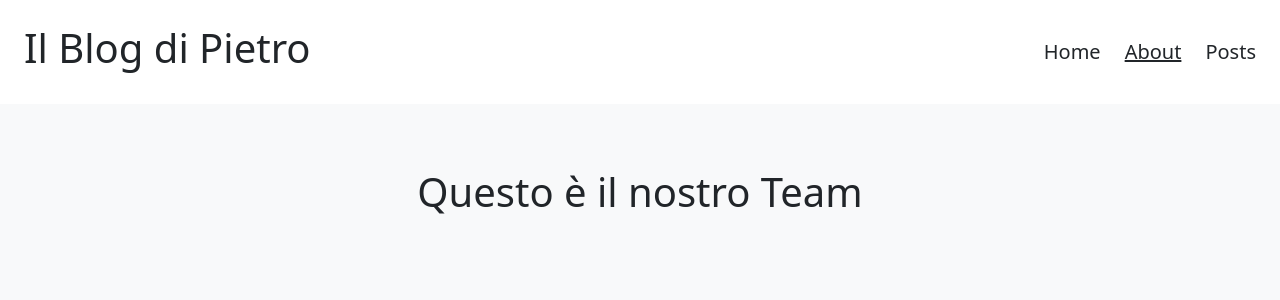
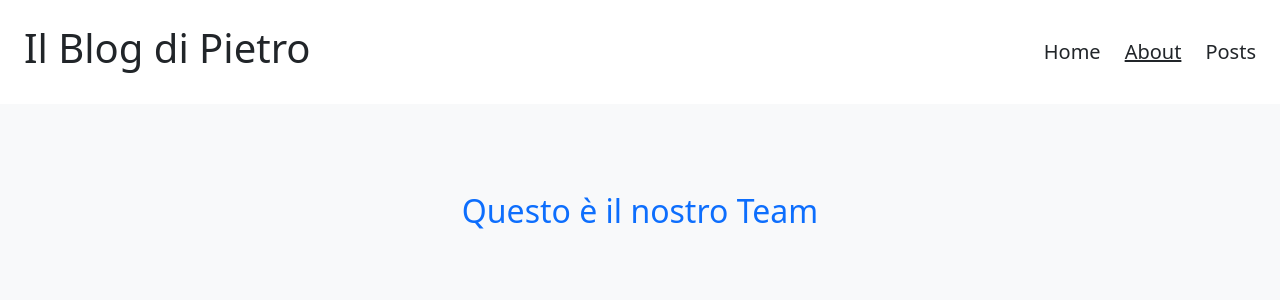
Before and after one commit to Pietroo03/react-router, a React (Vite) app: page /about in a window 1280 px wide. Shown: the top 300 px of the page. Built offline with nearby package versions, Linux system fonts and the light colour scheme.

Commit message:
add changes

```diff
--- a/src/App.jsx
+++ b/src/App.jsx
@@ -1,6 +1,4 @@
 import { BrowserRouter, Routes, Route } from 'react-router-dom'
-import AppHeader from './components/AppHeader'
-import AppMain from './components/AppMain'
 import DefaultLayout from './pages/DefaultLayout'
 import Home from './pages/Homepage'
 import About from './pages/About'
--- a/src/pages/About.jsx
+++ b/src/pages/About.jsx
@@ -4,7 +4,7 @@ export default function About() {
         <>
 
             <main className="text-center pt-3 vh-100">
-                <h1>Questo è il nostro Team</h1>
+                <h2 className="mt-4 text-primary">Questo è il nostro Team</h2>
             </main>
 
         </>
--- a/src/pages/Homepage.jsx
+++ b/src/pages/Homepage.jsx
@@ -3,8 +3,8 @@ export default function Home() {
     return (
         <>
 
-            <main className="text-center pt-3 vh-100">
-                <h2>Benvenuti nel mio Blog</h2>
+            <main className="text-center pt-4 vh-100">
+                <h2 className=" mt-4 text-primary">Benvenuti nel mio Blog</h2>
                 <div className="fs-5"><strong>Ricette con immagine e descrizione</strong></div>
                 <img className="pt-5" src='https://www.alleo.it/wp-content/uploads/2019/04/procione.jpg' alt="" />
             </main>
```
Also changed, not shown: src/components/AppMain.jsx (+0 -12 lines).
